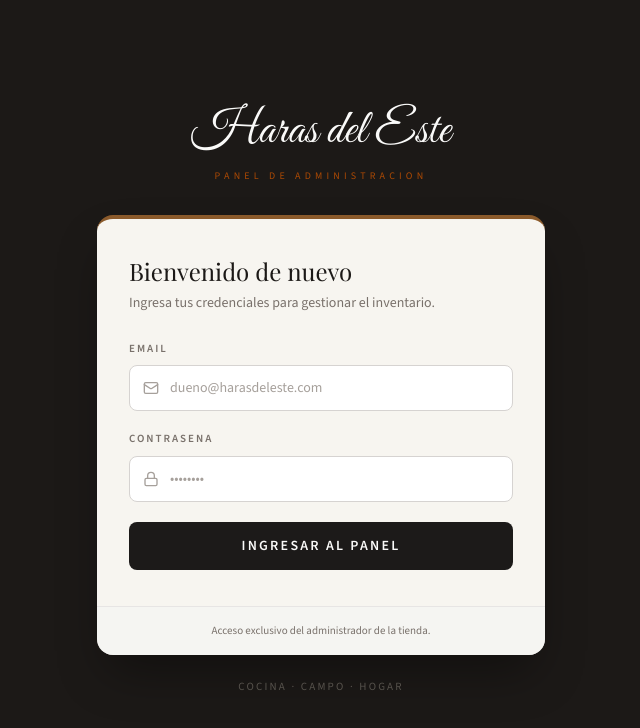
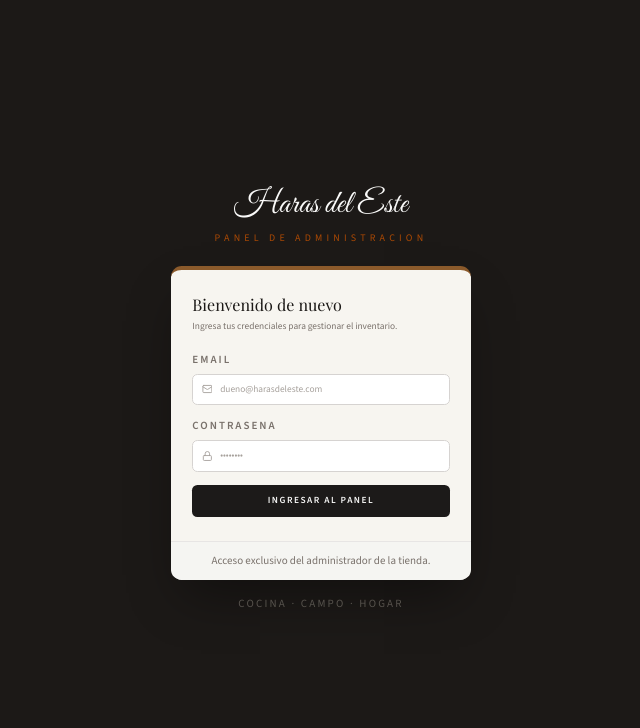
Before and after one commit to FrancoHerreraIT/haras-tienda, a Next.js app: page /login in a window 1280 px wide. Shown: the top 728 px of the page, without its empty margins (319-959 px from the left). Built offline with nearby package versions, Linux system fonts and the light colour scheme; no server answers; a web font is replaced by a local one.

Commit message:
Fix html Global

```diff
--- a/src/app/globals.css
+++ b/src/app/globals.css
@@ -12,6 +12,18 @@
   --color-crema: #f7f5f0;
   --color-cuero: #8b5a2b;
   --color-cuero-dark: #6b4421;
+}
+
+/* ---------------------------------------------------------------------------
+   Escala visual global.
+   El sitio se diseno mirandolo con el navegador al 67% de zoom, asi que
+   achicamos el rem base a ese mismo porcentaje (16px * 0.67 ~= 10.72px).
+   Como Tailwind expresa casi todo en rem, todo el layout escala de una.
+   Se usa % (no px) para no pisar el tamano de fuente que el usuario haya
+   configurado en su navegador.
+   --------------------------------------------------------------------------- */
+html {
+  font-size: 67%;
 }
 
 body {
```
